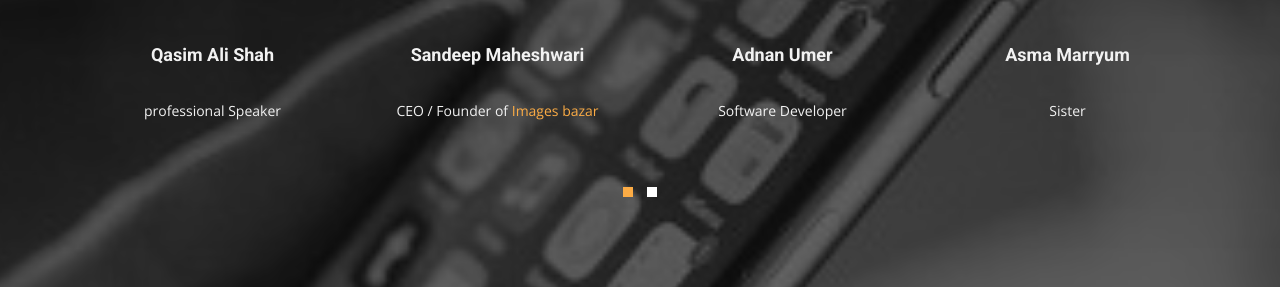
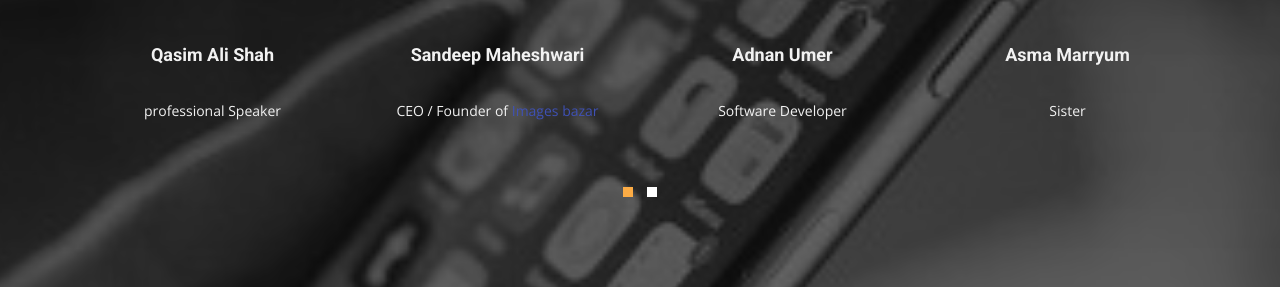
Before and after one commit to nmanumr/nmanumr.com, a Jekyll site: the page built from index.html, in a window 1280 px wide. Shown: the part 1638-1933 px from the top of the page. Built offline with Jekyll 4.4.1, drawn with Linux system fonts in a browser that asks for light colours; nearby versions of some CDN libraries.

Commit message:
Update style.css

```diff
--- a/BootStrap/css/style.css
+++ b/BootStrap/css/style.css
@@ -40,11 +40,11 @@
 	line-height: 24px;
 	font-family: 'Open Sans', sans-serif;
 }
-a{ color: #FCAC45;}
+a{ color: rgb(63,81,181);}
 a:hover,
 a:focus{
 	text-decoration: none;
-	color: #FCAC45;
+	color: rgb(63,81,181);
 }
 
 .section-title hr{
```
